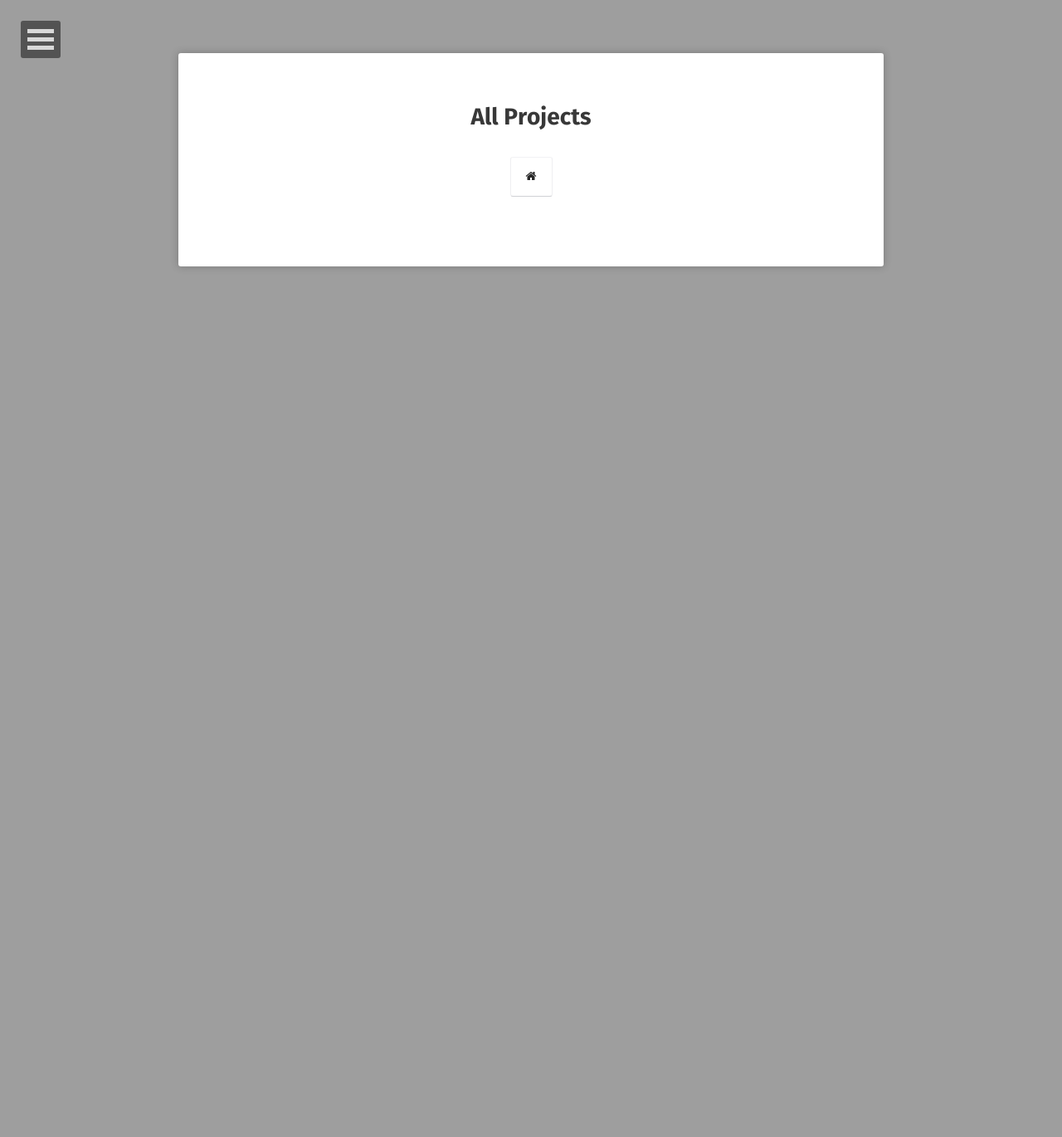
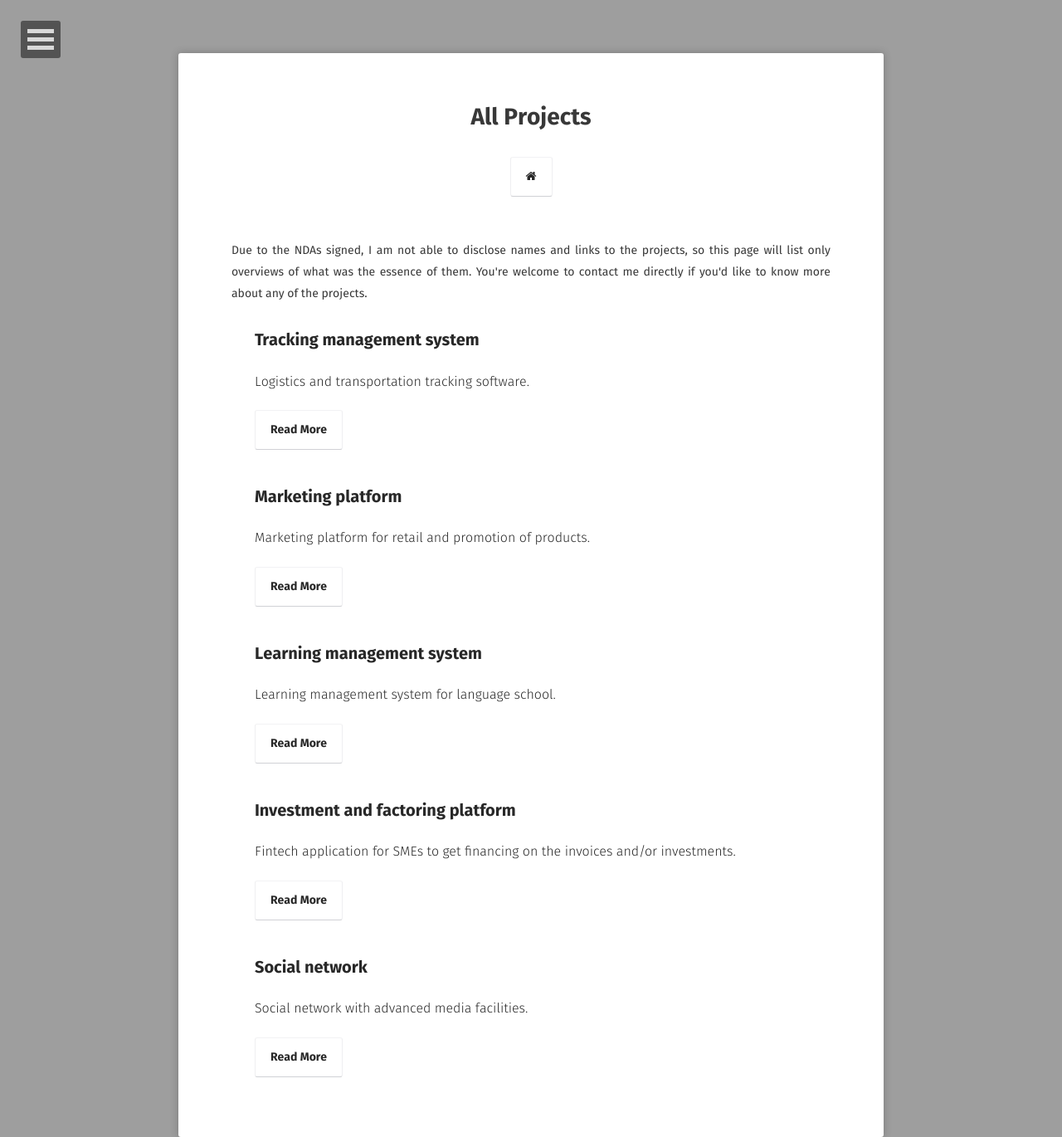
Before and after one commit to artur-martsinkovskyi/artur-martsinkovskyi.github.io, a Jekyll site: the page built from projects/index.md, in a window 1280 px wide. Shown: the whole page at 83% size. Built offline with Jekyll 4.4.1, drawn with Linux system fonts in a browser that asks for light colours; some web fonts are replaced; before the commit the page ends 964 px from its top, so only the background shows below that.

Commit message:
Add project posts

```diff
--- a/_config.yml
+++ b/_config.yml
@@ -58,12 +58,13 @@ steam:              arthur-marz
 #xmpp:              username@server.com
 #hackernews:        username
 
-# Gems
+# Plugins
 plugins:
   - jekyll-mentions
   - jekyll-feed
   - jekyll-sitemap
   - jekyll-gist
+
 
 jekyll-mentions:
     base_url: https://github.com
--- a/_data/navigation.yml
+++ b/_data/navigation.yml
@@ -2,3 +2,5 @@
 
 - title: Projects
   url: /projects/
+- title: Posts
+  url: /posts/
--- a/_layouts/project.html
+++ b/_layouts/project.html
@@ -21,8 +21,13 @@ layout: compress
                         <i class="fa fa-home"></i>
                     </a>
                 </div>
+                <div>
+                  <p>
+                    Due to the NDAs signed, I am not able to disclose names and links to the projects, so this page will list only overviews of what was the essence of them. You're welcome to contact me directly if you'd like to know more about any of the projects.
+                  </p>
+                </div>
                 <div class="post-list">
-                    {% for post in site.posts %}
+                  {% for post in site.posts %}
                         {% if post.project %}
                     <ul>
                         <li class="wow fadeInLeft" data-wow-duration="1.5s">
--- /dev/null
+++ b/_posts/2018-12-11-social-network.md
@@ -0,0 +1,26 @@
+---
+layout: post
+title:  "Social network"
+date:   2018-12-12
+excerpt: "Social network with advanced media facilities."
+project: true
+comments: true
+---
+
+# Social network
+
+Social network with extended media support. It also had a subscription management, various
+statistics and video streaming. This project was developed from scratch to production and
+maintenance stages.
+
+Technologies:
+- RoR
+- PostgreSQL
+- Bootstrap
+- jQuery
+- Lodash
+- Lightgallery
+- Omniauth
+- Sproutvideo
+- Cloudinary
+- Google maps
--- /dev/null
+++ b/_posts/2018-12-12-investment-and-factoring-platform.md
@@ -0,0 +1,24 @@
+---
+layout: post
+title:  "Investment and factoring platform"
+date:   2018-12-12
+excerpt: "Fintech application for SMEs to get financing on the invoices and/or investments."
+project: true
+comments: true
+---
+
+# Investment and factoring platform
+
+Investment and factoring platform with B2B orientation and focus on security and risk
+management. It involved a sophisticated invoice and contract generation system, communications
+with various data sources to ensure validity of customer data and provide timely invoice financing
+or investment.
+
+Technologies:
+- Ruby on Rails
+- wkhtmltopdf
+- AWS SQL
+- AWS Lambda
+- Heroku
+- S3
+- PostgreSQL
--- /dev/null
+++ b/_posts/2018-12-12-learning-management-system.md
@@ -0,0 +1,25 @@
+---
+layout: post
+title:  "Learning management system"
+date:   2018-12-12
+excerpt: "Learning management system for language school."
+project: true
+comments: true
+---
+
+# Learning management system
+
+Learning management system Learning management system with live chatrooms and subscription
+management. Supported in-browser attachment editing and document loopback between teacher
+and student.
+
+Technologies:
+- Ruby on Rails
+- PostgreSQL
+- Booststrap
+- AWS S3
+- Google maps
+- Sproutvideo
+- Lodash
+- jQuery
+- Big Blue Button
--- /dev/null
+++ b/_posts/2018-12-12-marketing-platform.md
@@ -0,0 +1,23 @@
+---
+layout: post
+title:  "Marketing platform"
+date:   2018-12-12
+excerpt: "Marketing platform for retail and promotion of products."
+project: true
+comments: true
+---
+## Marketing platform
+
+Marketing platform with functionality to sell and promote both digital and physical products.
+Multiple integrations with various tracking, email-marketing and advertising facilities.
+Multistep process of selling the products and various supplementary goods.
+Advanced management and analytics facilities with detailed info on each transaction.
+
+
+Technologies:
+- Ruby on Rails
+- PostgreSQL
+- Vue.js
+- Fog
+- Summernote
+- VAT services
--- /dev/null
+++ b/_posts/2018-12-12-tracking-management-system.md
@@ -0,0 +1,30 @@
+---
+layout: post
+title:  "Tracking management system"
+date:   2018-12-12
+excerpt: "Logistics and transportation tracking software."
+project: true
+comments: true
+---
+
+# Tracking management system
+
+Tracking management system with multiple sources of data and view
+representation. It supported APIs for third-party data source integration,
+ front-end applications, and mobile applications supposed for tracking and
+registration of shipments. The tracking was brought in real-time with
+various schemes of delivery and carrier control. Also, there were several
+APIs interconnected with AWS SQS queves and AWS Lambda functions to process
+a huge flow of data from customer-side data gathering services.
+
+Technologies:
+- RoR
+- PostgreSQL
+- Angular
+- Twilio
+- OneSignal
+- Capistrano
+- Fog
+- Chewy
+- Elasticsearch
+- MapBox
```
Also changed, not shown: Gemfile (+10 -7 lines), 1 other file.
